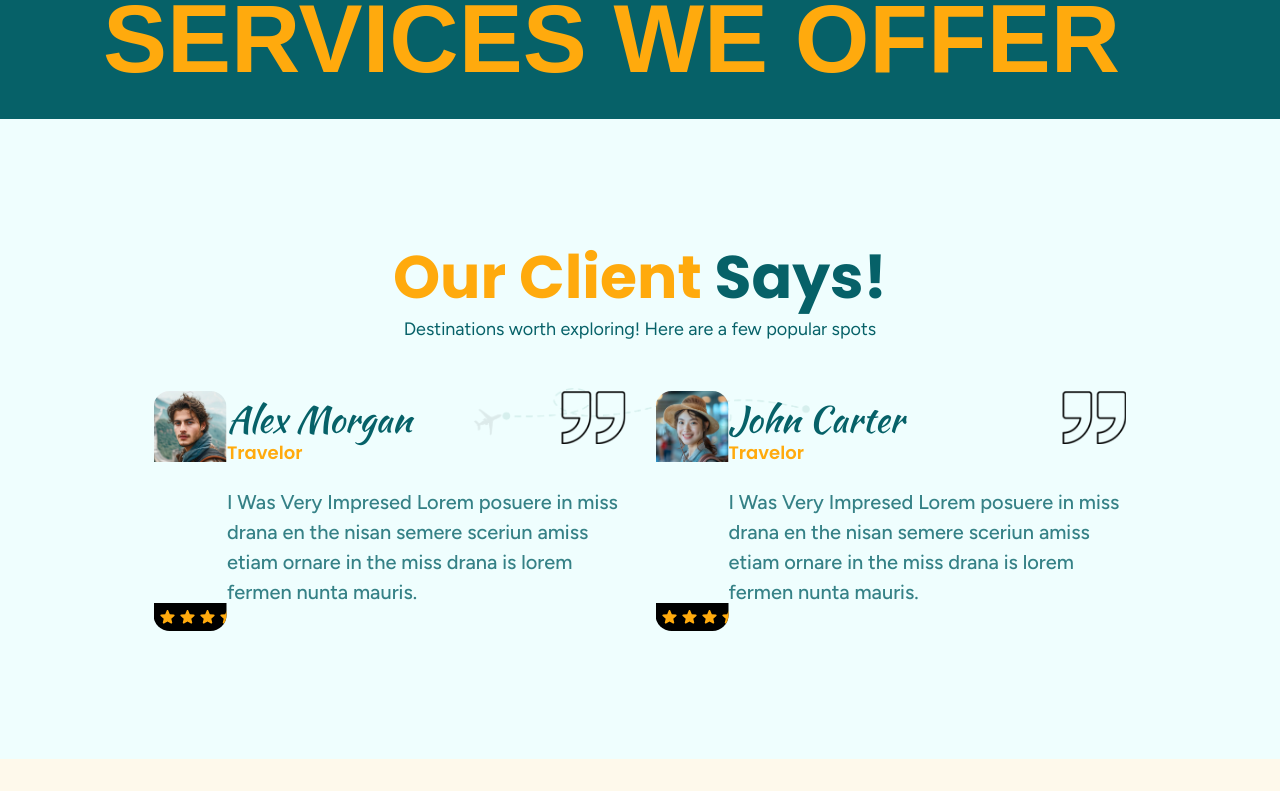
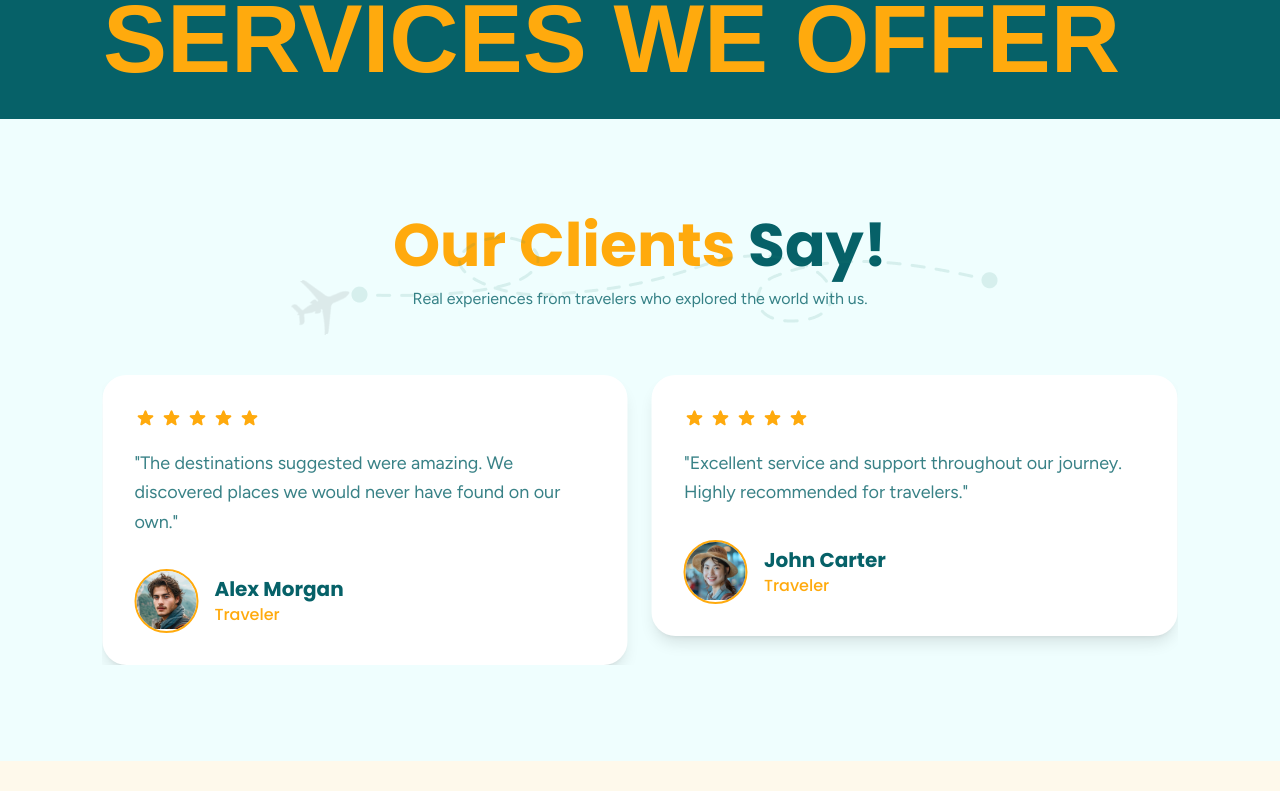
Before and after one commit to PriyanshuSingh10114/Travellero, a React (Vite) app in the folder client/: page /services in a window 1280 px wide. Shown: the part 2589-3380 px from the top of the page. Built offline with nearby package versions, Linux system fonts and the light colour scheme; a web font is replaced by a local one.

Commit message:
fixing destination card and client section

```diff
--- a/client/src/Components/DestinationCard/DestinationCard.jsx
+++ b/client/src/Components/DestinationCard/DestinationCard.jsx
@@ -1,26 +1,104 @@
-import React from 'react'
+import React from "react";
 
-const DestinationCard = ({title, listing, image}) => {
+const DestinationCard = ({ title, listing, image }) => {
   return (
-    <>
-        <div className="destination-item hover:bg-white group border-gray-50/20 rounded-xl p-3.75 transition-all duration-500 ease-in-out">
-            <div className="destination-image h-80 w-full rounded-xl overflow-hidden">
+    <div
+      className="
+        group
+        relative
+        h-420px
+        overflow-hidden
+        rounded-3xl
+        cursor-pointer
+        shadow-lg
+        hover:shadow-2xl
+        transition-all
+        duration-500
+      "
+    >
+      {/* Image */}
       <img
         src={image}
         alt={title}
-                    className="w-full h-full object-cover"
+        className="
+          w-full
+          h-full
+          object-cover
+          transition-transform
+          duration-700
+          group-hover:scale-110
+        "
       />
-            </div>
 
-            <div className="destination-content text-center pt-5">
-            <h4 className="text-2xl text-white font-medium pb-1 group-hover:text-secondary">
+      {/* Overlay */}
+      <div
+        className="
+          absolute
+          inset-0
+          bg-linear-to-t
+          from-black/90
+          via-black/40
+          to-transparent
+        "
+      />
+
+      {/* Content */}
+      <div
+        className="
+          absolute
+          bottom-0
+          left-0
+          right-0
+          p-6
+        "
+      >
+        <span
+          className="
+            inline-block
+            bg-yellow
+            text-secondary
+            text-sm
+            font-semibold
+            px-3
+            py-1
+            rounded-full
+            mb-3
+          "
+        >
+          {listing} Listings
+        </span>
+
+        <h3
+          className="
+            text-3xl
+            font-bold
+            text-white
+            mb-2
+          "
+        >
           {title}
-            </h4>
-            <span className='text-md text-white group-hover:text-secondary transition-colors duration-500'>{listing} Listing</span>
+        </h3>
+
+        <div
+          className="
+            flex
+            items-center
+            gap-2
+            text-white
+            opacity-0
+            translate-y-3
+            group-hover:opacity-100
+            group-hover:translate-y-0
+            transition-all
+            duration-300
+          "
+        >
+          <span>Explore Destination</span>
+          →
         </div>
       </div>
-    </>
-  )
-}
+    </div>
+  );
+};
 
-export default DestinationCard
+export default DestinationCard;
--- a/client/src/Components/Index/Testimonials/Testimonials.jsx
+++ b/client/src/Components/Index/Testimonials/Testimonials.jsx
@@ -1,5 +1,3 @@
-import React from "react";
-
 import titleShape from "../../../assets/Title-Shape.png";
 
 import { Swiper, SwiperSlide } from "swiper/react";
@@ -16,118 +14,152 @@ import tst6 from "../../../assets/testimonials-06.jpg";
 
 import { Icon } from "@iconify/react";
 
-import quote from "../../../assets/Quote.png"
-
 const Testimonials = () => {
-
   const testimonials = [
-    { id: 1, name: "Kavin Martin", image: tst1 },
-    { id: 2, name: "Alex Morgan", image: tst2 },
-    { id: 3, name: "John Carter", image: tst3 },
-    { id: 4, name: "Sophia Lee", image: tst4 },
-    { id: 5, name: "Daniel Smith", image: tst5 },
-    { id: 6, name: "Emma Watson", image: tst6 },
+    {
+      id: 1,
+      name: "Kavin Martin",
+      image: tst1,
+      review:
+        "Travellero made our vacation seamless and stress-free. Everything from bookings to recommendations was perfectly organized.",
+    },
+    {
+      id: 2,
+      name: "Alex Morgan",
+      image: tst2,
+      review:
+        "The destinations suggested were amazing. We discovered places we would never have found on our own.",
+    },
+    {
+      id: 3,
+      name: "John Carter",
+      image: tst3,
+      review:
+        "Excellent service and support throughout our journey. Highly recommended for travelers.",
+    },
+    {
+      id: 4,
+      name: "Sophia Lee",
+      image: tst4,
+      review:
+        "Beautiful travel experience. The planning process was smooth and the destinations exceeded expectations.",
+    },
+    {
+      id: 5,
+      name: "Daniel Smith",
+      image: tst5,
+      review:
+        "Professional service with attention to detail. Every part of the trip was handled perfectly.",
+    },
+    {
+      id: 6,
+      name: "Emma Watson",
+      image: tst6,
+      review:
+        "One of the best travel platforms I have used. Everything felt premium and well organized.",
+    },
   ];
 
   return (
-    <>
-      <div className="bg-[#effefe] px-[2%] sm:px-[8%] lg:px-[12%] py-[6%] md:py-[10%]">
-        {/* TITLE SECTION */}
-        <div className="title flex flex-col justify-center items-center text-center relative pb-10">
-          <h1 className="text-secondary text-4xl md:text-6xl font-bold">
-            <span className="text-yellow">
-              Our Client
-            </span>{" "}
-            Says!
-          </h1>
-          <p className="text-secondary my-2 text-lg">
-            Destinations worth exploring! Here are a few popular spots
+    <section className="bg-[#effefe] px-[5%] lg:px-[8%] py-16 lg:py-24">
+      {/* Title */}
+      <div className="flex flex-col items-center text-center relative mb-16">
+        <h2 className="text-secondary text-4xl md:text-5xl lg:text-6xl font-bold">
+          <span className="text-yellow">Our Clients</span> Say!
+        </h2>
+
+        <p className="text-secondary/80 mt-3 max-w-2xl">
+          Real experiences from travelers who explored the world with us.
         </p>
+
         <img
           src={titleShape}
-            alt="titleShape"
-            className="w-[35%] object-contain absolute -bottom-12"
+          alt="shape"
+          className="w-120px md:w-180px object-contain absolute -bottom-8"
         />
       </div>
 
-        {/* ✅ Swiper moved outside title div */}
+      {/* Slider */}
       <Swiper
         modules={[Autoplay]}
-          spaceBetween={30}
-          slidesPerView={2}
-          loop={true}
+        loop
+        grabCursor
+        speed={800}
+        spaceBetween={24}
         autoplay={{
-            delay: 3000,
+          delay: 3500,
           disableOnInteraction: false,
         }}
-
-          // ✅ Responsive breakpoints
         breakpoints={{
           0: {
             slidesPerView: 1,
           },
           768: {
+            slidesPerView: 1.2,
+          },
+          1024: {
             slidesPerView: 2,
           },
         }}
+      >
+        {testimonials.map((item) => (
+          <SwiperSlide key={item.id}>
+            <div
+              className="
+                bg-white
+                rounded-3xl
+                p-6
+                md:p-8
+                shadow-lg
+                hover:shadow-2xl
+                transition-all
+                duration-300
+                h-full
+              "
+            >
+              {/* Rating */}
+              <div className="flex items-center gap-1 mb-5">
+                {[...Array(5)].map((_, i) => (
+                  <Icon
+                    key={i}
+                    icon="material-symbols:star-rounded"
+                    width="22"
+                    height="22"
+                    className="text-yellow"
+                  />
+                ))}
+              </div>
 
-          className="w-full"
-        >
+              {/* Review */}
+              <p className="text-secondary/80 text-lg leading-relaxed mb-8">
+                "{item.review}"
+              </p>
 
-          {/* ❌ map was not returning anything */}
-          {/* ✅ Added parentheses () */}
-          {testimonials.map((item) => (
-
-            <SwiperSlide key={item.id}>
-
-              <div className="tst-item flex justify-center">
-
-                {/* ❌ md:w-70 invalid */}
-                {/* ✅ Changed to md:w-[280px] */}
-                <div className="tst-img w-60 h-60 md:w-280px md:h-280px rounded-2xl overflow-hidden relative">
-
+              {/* User */}
+              <div className="flex items-center gap-4">
+                <div className="w-16 h-16 rounded-full overflow-hidden border-2 border-yellow shrink-0">
                   <img
                     src={item.image}
                     alt={item.name}
                     className="w-full h-full object-cover"
                   />
+                </div>
 
-                  {/* STAR RATING */}
-                  <div className="flex p-1 bg-black absolute bottom-0 left-0 rounded-2xl rounded-tl-none">
+                <div>
+                  <h3 className="text-xl font-bold text-secondary">
+                    {item.name}
+                  </h3>
 
-                    {[...Array(5)].map((_, i) => (
-
-                      <Icon
-                        key={i}
-                        icon="material-symbols:star-rounded"
-                        width="20"
-                        height="20"
-                        className="text-yellow"
-                      />
-
-                    ))}
+                  <span className="text-yellow font-medium">
+                    Traveler
+                  </span>
                 </div>
               </div>
-                <div className="tst-content pt-2 relative">
-                  <img src={quote} alt="quote" className="w-16 h-16 absolute right-0 top-0 "/>
-                  <h2 className="text-4xl font-kaushan! text-secondary">
-                    {item.name}
-                  </h2>
-                  <span className="text-yellow text-lg font-semibold">Travelor</span>
-                  <p className="pt-5 text-[20px] font-medium text-secondary/80">
-                    I Was Very Impresed Lorem posuere in miss drana en the nisan semere sceriun amiss etiam ornare in the miss drana is lorem fermen nunta mauris.
-                  </p>
             </div>
-              </div>
-
           </SwiperSlide>
-
         ))}
-
       </Swiper>
-
-      </div>
-    </>
+    </section>
   );
 };
 
--- a/client/src/Components/Index/TopDestination/TopDestination.jsx
+++ b/client/src/Components/Index/TopDestination/TopDestination.jsx
@@ -33,9 +33,9 @@ const TopDestination = () => {
             absolute
             right-0
             top-0
-            w-[220px]
-            md:w-[350px]
-            xl:w-[500px]
+            w-220px
+            md:w-350px
+            xl:w-500px
             opacity-20
             xl:opacity-100
             pointer-events-none
@@ -194,29 +194,21 @@ const TopDestination = () => {
                 slidesPerView: 2,
               },
               1024: {
-                slidesPerView: 3,
+                slidesPerView: 2.5,
               },
               1280: {
-                slidesPerView: 4,
+                slidesPerView: 3,
               },
             }}
             className="destination-swiper px-10"
           >
             {destinations.map((item) => (
               <SwiperSlide key={item.id}>
-                <div
-                  className="
-                    transition-transform
-                    duration-300
-                    hover:scale-[1.03]
-                  "
-                >
-                  <DestinationCard
-                    title={item.title}
-                    listing={item.listing}
-                    image={item.image}
-                  />
-                </div>
+                <DestinationCard
+                  title={item.title}
+                  listing={item.listing}
+                  image={item.image}
+                />
               </SwiperSlide>
             ))}
           </Swiper>
```
Lines whose indentation alone changed are shown as unchanged.
